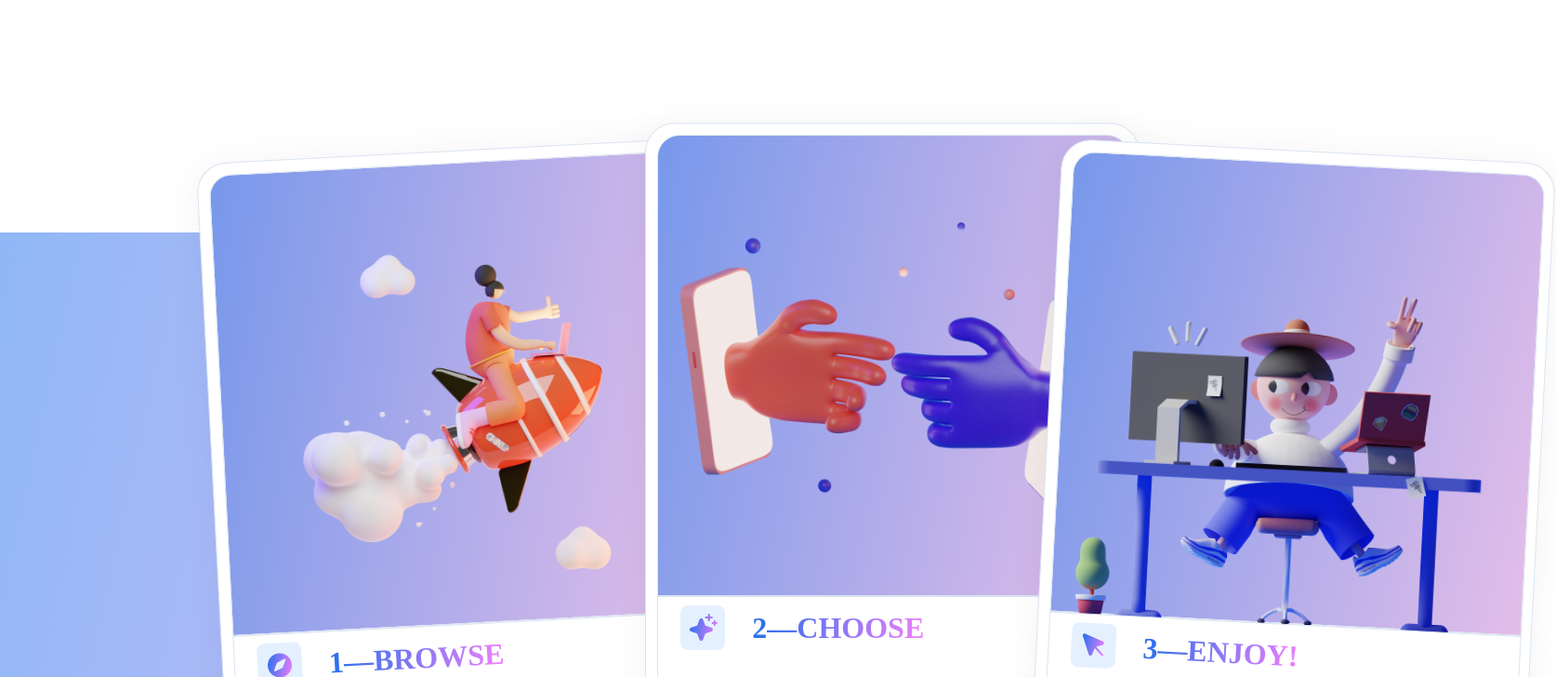
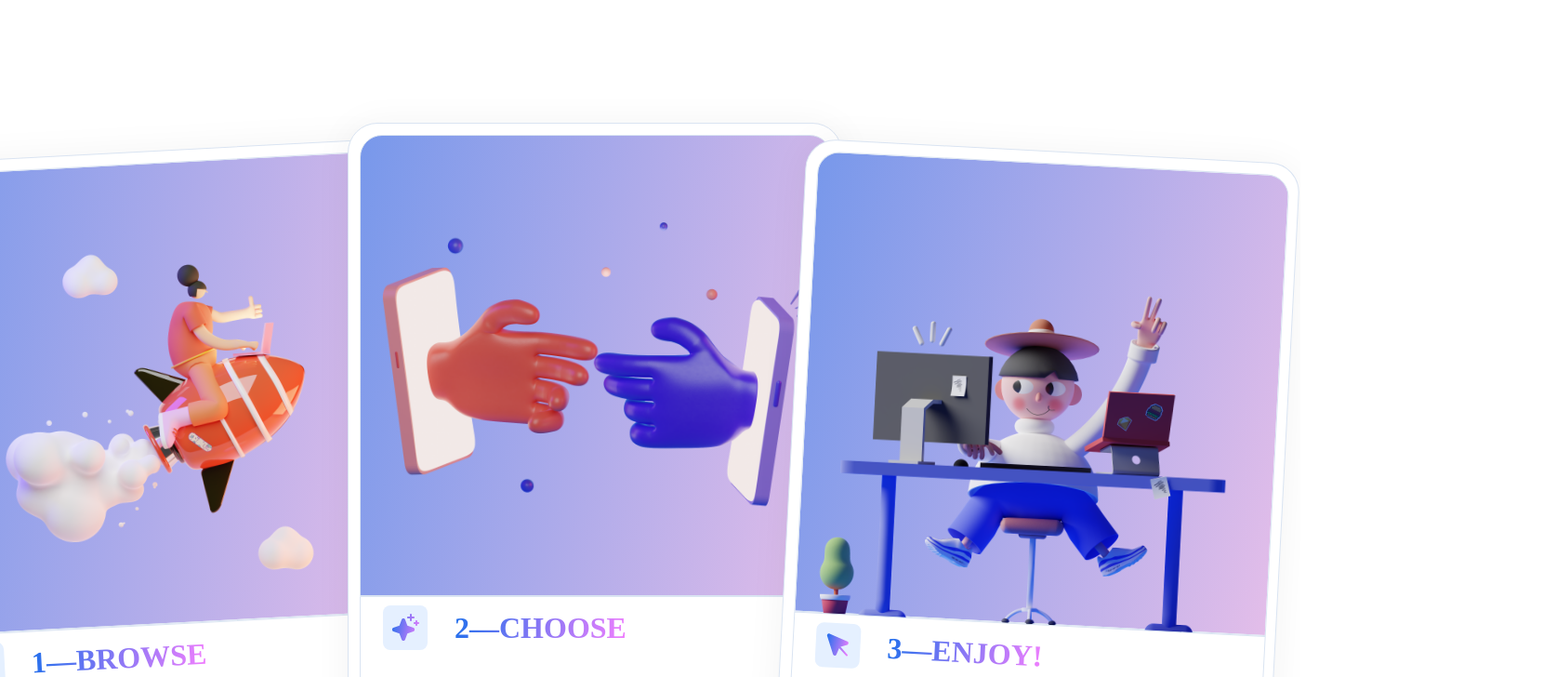
Before and after one commit to TeoVerdaguer/aerolab-coding-challenge, a Next.js app: page /walkthrough in a window 1280 px wide. Shown: the part 820-1548 px from the top of the page at 93% size, 1674 px wide, since content can reach past the window. Built offline with nearby package versions, Linux system fonts and the light colour scheme.

Commit message:
css fixes + sorter fixes

```diff
--- a/pages/walkthrough.js
+++ b/pages/walkthrough.js
@@ -1,32 +1,36 @@
 import styled from "styled-components";
 
 const StyledWalkthrough = styled.div`
+  position: absolute;
+  height: 721px;
+  left: 0px;
+  right: 0px;
+  top: 952px;
   .cardsBG {
     position: absolute;
     height: 528px;
     width: 100%;
-    top: 1070px;
+    top: 118px;
     background: var(--sectionBg);
     display: flex;
     justify-content: center;
   }
   .cardsContainer {
     position: absolute;
-    top: 952px;
     display: flex;
     justify-content: center;
+    height: 700px;
+    width: 100%;
     #card1 {
+      position: relative;
       transform: rotate(-3deg);
-      left: 228px;
       top: 30px;
+      left: 0px;
+      margin-right: 400px;
     }
-
-    #card2 {
-      left: 694.32px;
-    }
-
     #card3 {
-      left: 1125px;
+      position: relative;
+      left: 10px;
       top: 30px;
       transform: rotate(3deg);
       z-index: 2;
```
Also changed, not shown: pages/product.js (+34 -33 lines), pages/products.js (+17 -12 lines).
